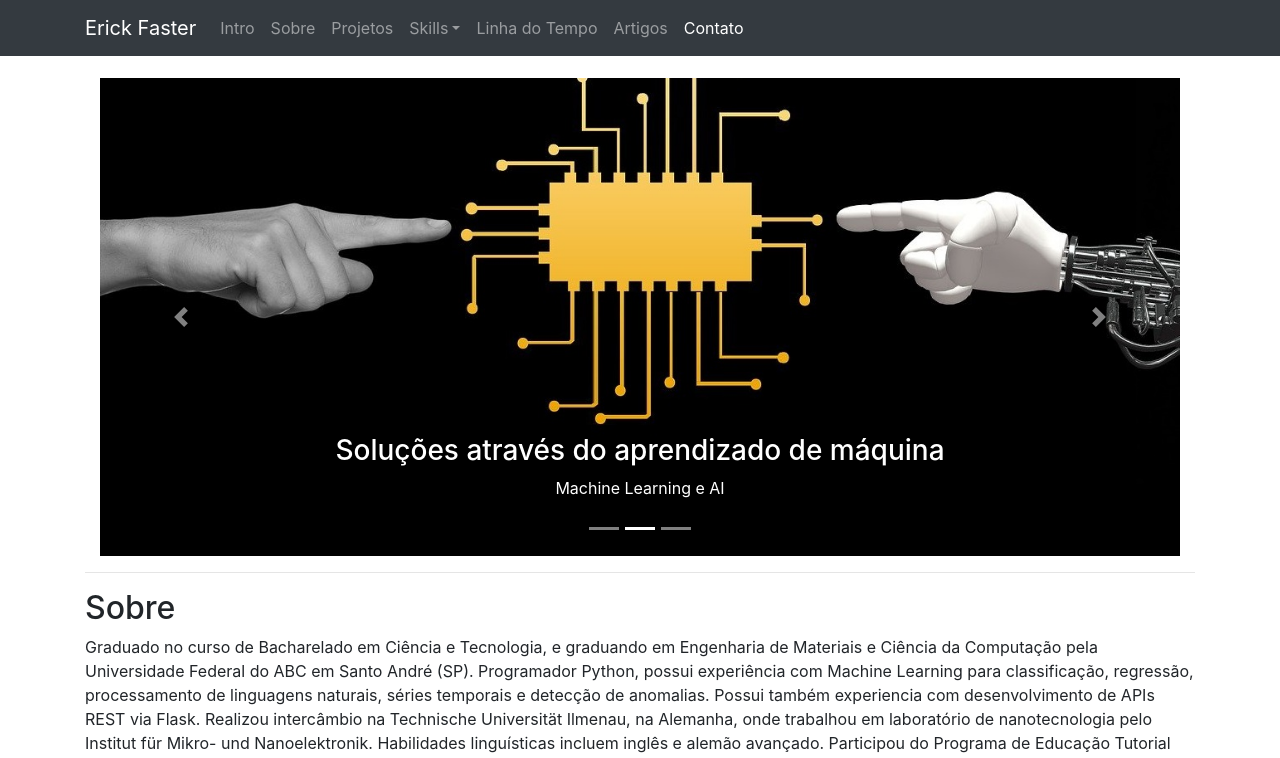
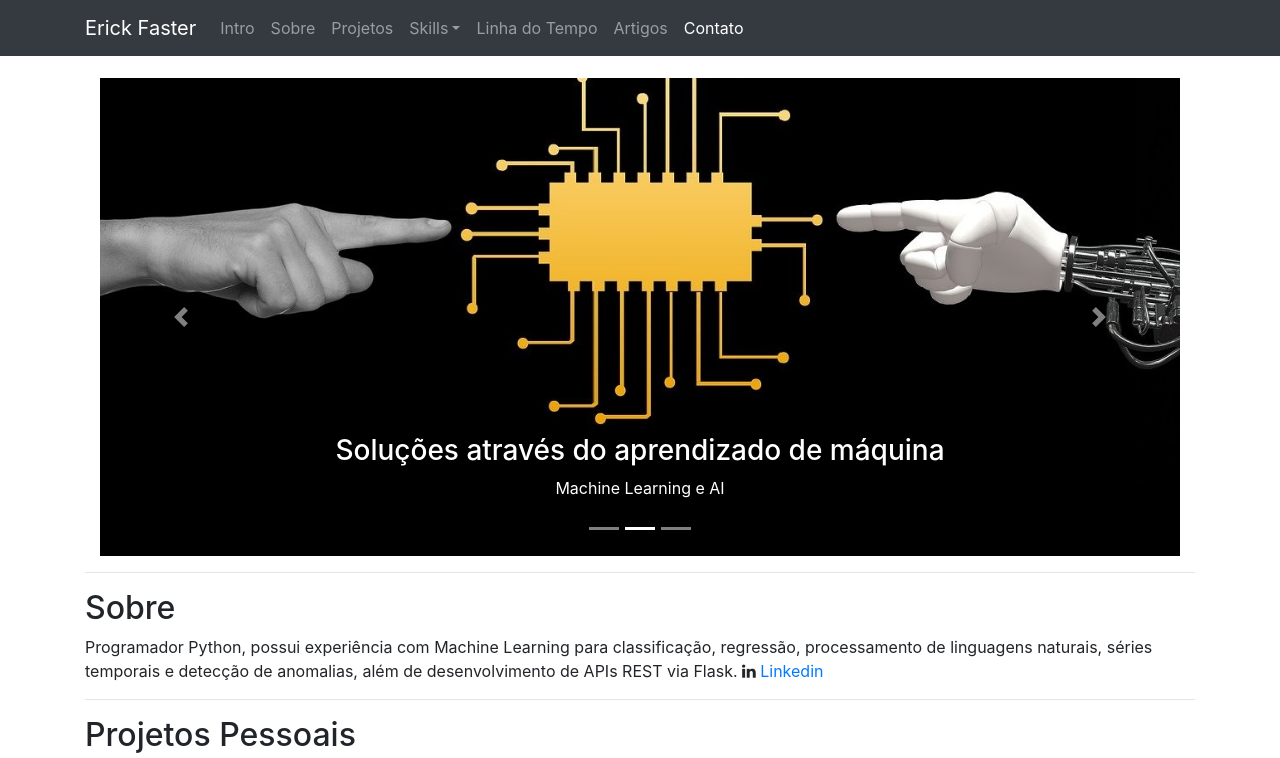
Before and after one commit to Erick-Faster/portfolio, a plain HTML site: page index.html in a window 1280 px wide. Shown: the top 758 px of the page. Drawn offline with nearby package versions, Linux system fonts and the light colour scheme.

Commit message:
Changed Description

```diff
--- a/index.html
+++ b/index.html
@@ -149,14 +149,10 @@ body{
             <!--About-->
 
             <p>
-                Graduado no curso de Bacharelado em Ciência e Tecnologia, e graduando em Engenharia de Materiais e
-                Ciência da Computação pela Universidade Federal do ABC em Santo André (SP). Programador Python, possui
+                Programador Python, possui
                 experiência com Machine Learning para classificação, regressão, processamento de linguagens naturais,
-                séries temporais e detecção de anomalias. Possui também experiencia com desenvolvimento de APIs REST via Flask.
-                Realizou intercâmbio na Technische Universität Ilmenau, na Alemanha, onde trabalhou em laboratório de nanotecnologia pelo
-                Institut für Mikro- und Nanoelektronik. Habilidades linguísticas incluem inglês e alemão avançado. Participou do
-                Programa de Educação Tutorial (PET), atuando em diversos projetos nos pilares de pesquisa, ensino e inovação.
-                 No momento integra a equipe de Data Science na Builtcode como estagiário.
+                séries temporais e detecção de anomalias, além de desenvolvimento de APIs REST via Flask.
+
                 <i class="fa fa-linkedin" aria-hidden="true"></i>
                 <a href="https://www.linkedin.com/in/erickfasterra/" class="title">Linkedin</a>
             </p>
```
